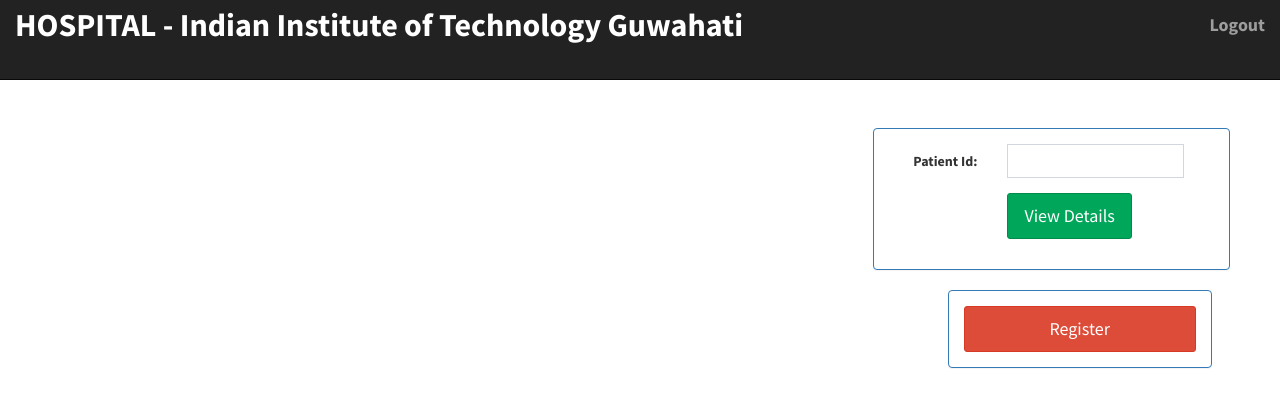
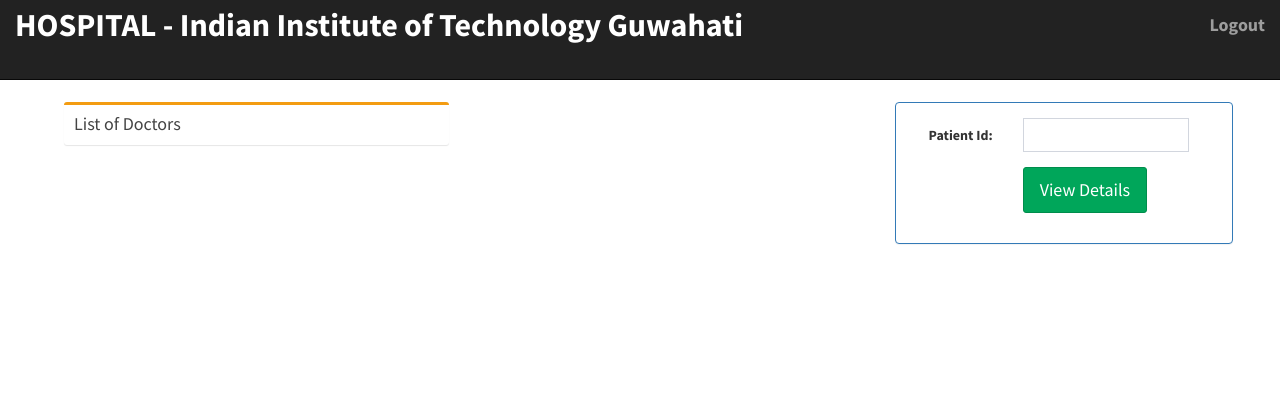
Before and after one commit to abhiyadav1323/iitghospital, a PHP site: page /staff_recep.php in a window 1280 px wide. Shown: the top 407 px of the page. Run offline with PHP 8.4, Linux system fonts and the light colour scheme; the visitor is signed in with stand-in values (Sample User, id 1); tables that the repository leaves empty or names only in its code hold one stand-in row (values such as "Sample post"); some libraries are stand-ins or nearby versions.

Commit message:
Adding doctors list in receptionist page

```diff
--- a/staff_recep.php
+++ b/staff_recep.php
@@ -51,9 +51,39 @@
         </div>
     </nav>
 </div>
-<div class="row" style="padding-top: 10%">
-</div>
-<div class="row">
+
+<div class="row" style="padding-top: 8%; padding-left: 5%">
+    <div class="col-sm-4">
+        <div class="box box-warning">
+            <div class="box-header">
+                <h3 class="box-title">List of Doctors</h3>
+            </div>
+            <!-- /.box-header -->
+            <div class="box-body no-padding">
+                <table class="table table-striped">
+                    <tbody>
+                    <?php
+                        $post="doctor";
+                        $slquery="SELECT * from staff WHERE post='$post'";
+                        $query_run = mysqli_query($conn,$slquery);
+                        $count = mysqli_num_rows($query_run);
+                        $i=0;
+                        while($row=mysqli_fetch_assoc($query_run))
+                        {
+                            $i+=1;?>
+                            <tr>
+                                <td><?php echo $i;?>.</td>
+                                <td><?php echo $row["name"]; ?></td>
+                            </tr>
+                    <?php
+                        }
+                    ?>
+                    </tbody></table>
+            </div>
+            <!-- /.box-body -->
+        </div>
+
+    </div>
     <div class="col-sm-4 pull-right" style="padding-right: 5%">
         <div class="panel panel-primary">
             <div class="panel-body">
@@ -72,15 +102,16 @@
                 </form>
             </div>
         </div>
+        </div>
 
-        <div class="col-sm-10 pull-right" style="padding-right: 5%">
-            <div class="panel panel-primary">
-                <div class="panel-body">
-                    <a href="patient_register.php"><button type="button" class="btn btn-block btn-danger btn-lg">Register</button></a>
-                </div>
-            </div>
-
-        </div>
+<!--        <div class="col-sm-4 pull-right" style="padding-right: 10%; padding-top: 1%">-->
+<!--            <div class="panel panel-primary">-->
+<!--                <div class="panel-body">-->
+<!--                    <a href="patient_register.php"><button type="button" class="btn btn-block btn-danger btn-lg">Register</button></a>-->
+<!--                </div>-->
+<!--            </div>-->
+<!---->
+<!--        </div>-->
     </div>
 </body>
 </html>
```
